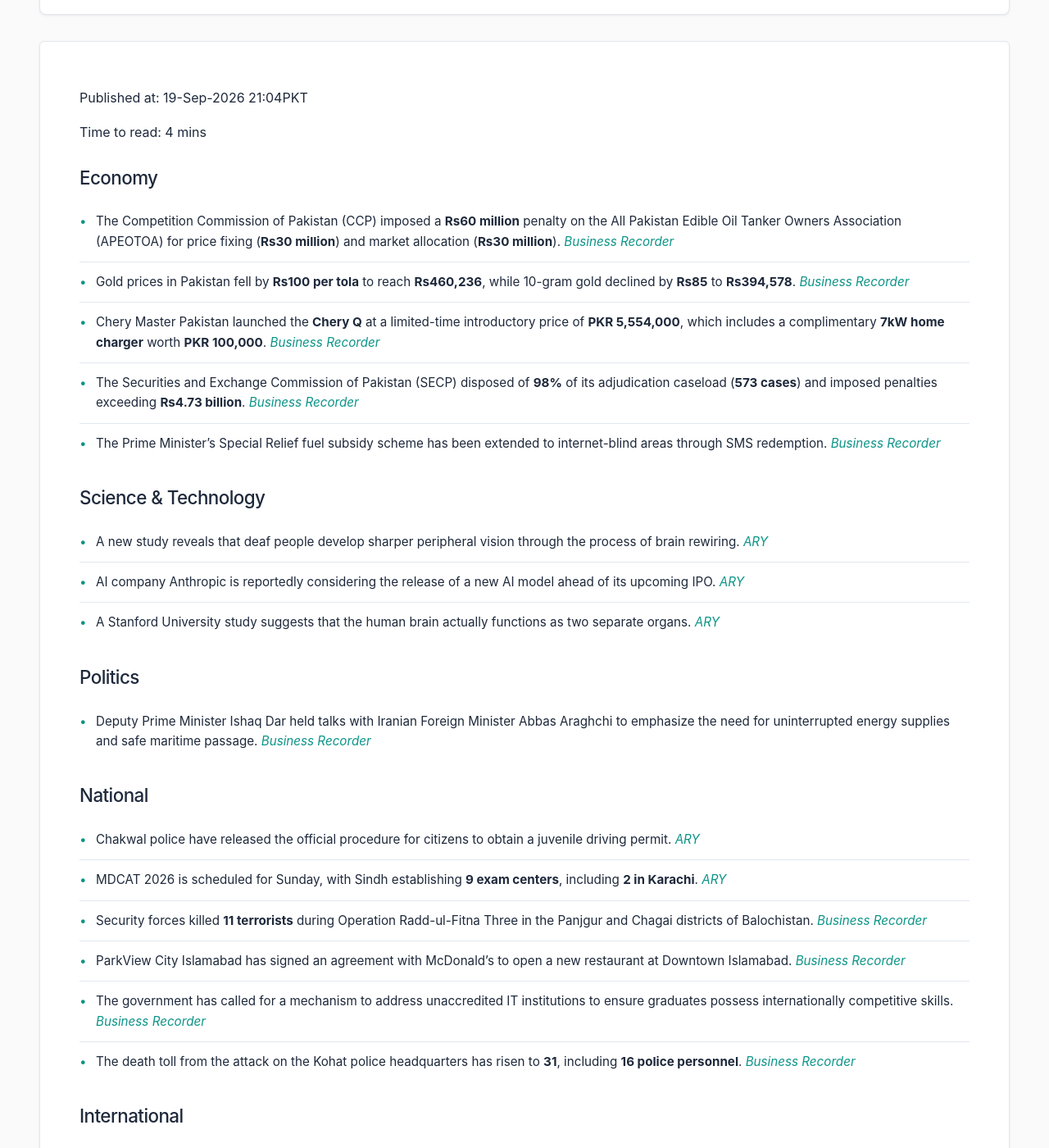
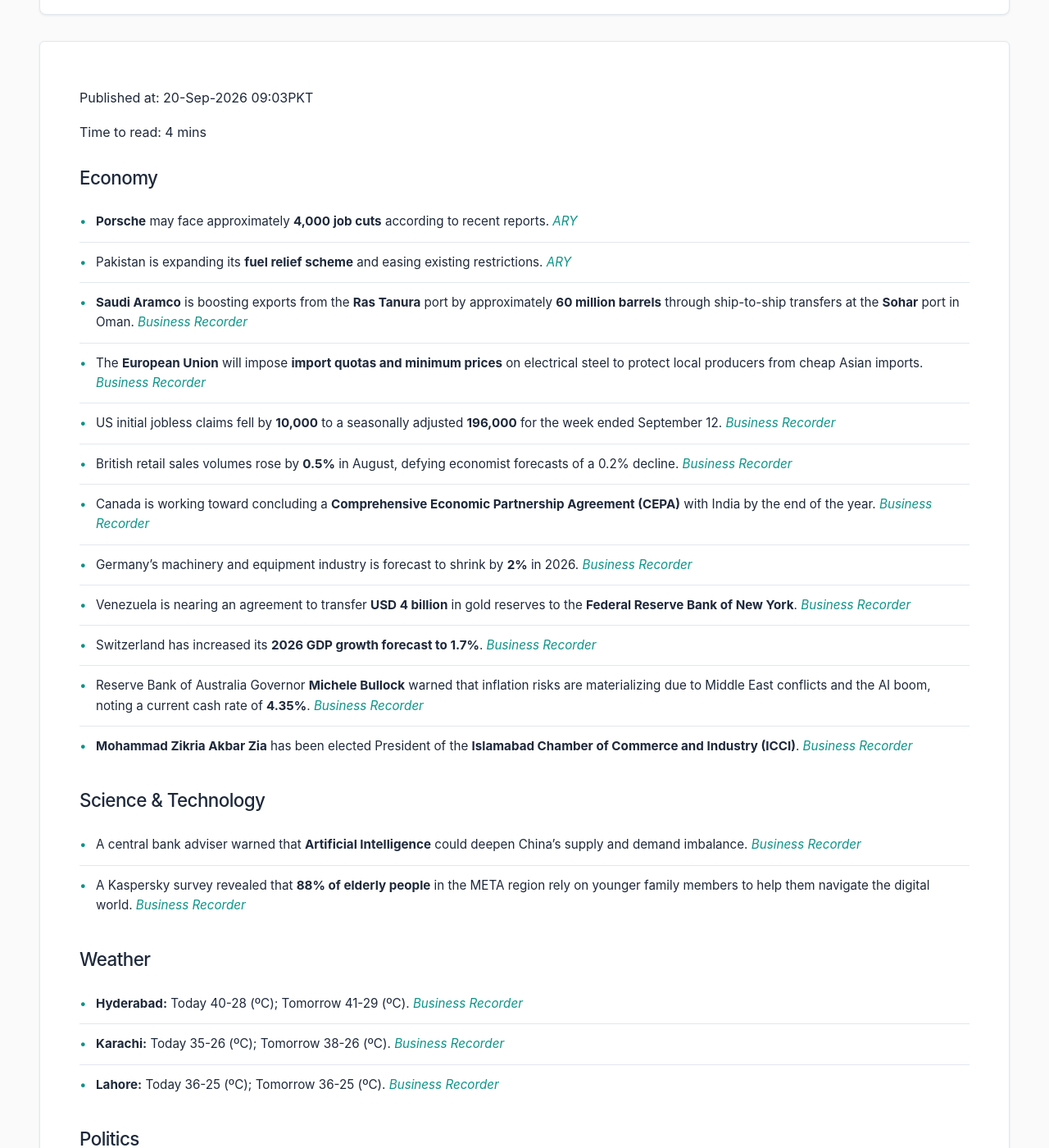
Before and after one commit to zsubzwary/news, a Jekyll site: the page built from en/index.md, in a window 1280 px wide and 1400 px high, scrolled down 209 px. Shown: the whole window at 82% size. Built offline with Jekyll 4.4.1, drawn with Linux system fonts in a browser that asks for light colours; some web fonts are replaced; comment, search, counter and statistics services are not loaded; some of the changed text lies outside the part shown.

Commit message:
DateTime; 2026-09-20T04:03:45.808Z

```diff
--- a/en/index.md
+++ b/en/index.md
@@ -4,49 +4,51 @@ title: Pakistan News Briefing
 lang: en
 ---
 
-Published at: 19-Sep-2026 21:04PKT
+Published at: 20-Sep-2026 09:03PKT
 
 Time to read: 4 mins
 
 ### Economy
-- The Competition Commission of Pakistan (CCP) imposed a **Rs60 million** penalty on the All Pakistan Edible Oil Tanker Owners Association (APEOTOA) for price fixing (**Rs30 million**) and market allocation (**Rs30 million**). *[Business Recorder](https://www.brecorder.com/news/40440262/ccp-fines-edible-oil-tanker-owners-body-rs60mn-for-cartelisation)*
-- Gold prices in Pakistan fell by **Rs100 per tola** to reach **Rs460,236**, while 10-gram gold declined by **Rs85** to **Rs394,578**. *[Business Recorder](https://www.brecorder.com/news/40440261/gold-price-declines-by-rs100-per-tola-in-pakistan)*
-- Chery Master Pakistan launched the **Chery Q** at a limited-time introductory price of **PKR 5,554,000**, which includes a complimentary **7kW home charger** worth **PKR 100,000**. *[Business Recorder](https://www.brecorder.com/news/40440254/chery-master-pakistan-launches-chery-q-setting-a-new-standard-in-everyday-mobility-at-pkr-5554000-for-a-limited-time)*
-- The Securities and Exchange Commission of Pakistan (SECP) disposed of **98%** of its adjudication caseload (**573 cases**) and imposed penalties exceeding **Rs4.73 billion**. *[Business Recorder](https://www.brecorder.com/news/40440253/secp-disposes-of-98-adjudication-caseload-imposes-rs4.73bn-in-penalties)*
-- The Prime Minister’s Special Relief fuel subsidy scheme has been extended to internet-blind areas through SMS redemption. *[Business Recorder](https://www.brecorder.com/news/40440265/fuel-subsidy-scheme-extended-to-internet-blind-areas-via-sms-redemption)*
+- **Porsche** may face approximately **4,000 job cuts** according to recent reports. *[ARY](https://arynews.tv/porsche-could-face-another-4000-job-cuts-handelsblatt-reports)*
+- Pakistan is expanding its **fuel relief scheme** and easing existing restrictions. *[ARY](https://arynews.tv/pakistan-expands-fuel-relief-scheme-and-eases-restrictions)*
+- **Saudi Aramco** is boosting exports from the **Ras Tanura** port by approximately **60 million barrels** through ship-to-ship transfers at the **Sohar** port in Oman. *[Business Recorder](https://www.brecorder.com/news/40440274/aramco-to-boost-gulf-exports-to-60m-barrels)*
+- The **European Union** will impose **import quotas and minimum prices** on electrical steel to protect local producers from cheap Asian imports. *[Business Recorder](https://www.brecorder.com/news/40440275/eu-to-impose-provisional-safeguards-to-protect-electrical-steel-from-imports)*
+- US initial jobless claims fell by **10,000** to a seasonally adjusted **196,000** for the week ended September 12. *[Business Recorder](https://www.brecorder.com/news/40440277/us-weekly-jobless-claims-unexpectedly-fall)*
+- British retail sales volumes rose by **0.5%** in August, defying economist forecasts of a 0.2% decline. *[Business Recorder](https://www.brecorder.com/news/40440278/british-consumers-defy-forecasts-up-their-shopping-again)*
+- Canada is working toward concluding a **Comprehensive Economic Partnership Agreement (CEPA)** with India by the end of the year. *[Business Recorder](https://www.brecorder.com/news/40440280/canada-optimistic-about-concluding-trade-talks-with-india-by-year-end)*
+- Germany’s machinery and equipment industry is forecast to shrink by **2%** in 2026. *[Business Recorder](https://www.brecorder.com/news/40440282/germany-machinery-sector-to-see-fourth-year-of-decline)*
+- Venezuela is nearing an agreement to transfer **USD 4 billion** in gold reserves to the **Federal Reserve Bank of New York**. *[Business Recorder](https://www.brecorder.com/news/40440283/venezuela-nears-deal-to-move-usd4bn-gold-reserve-to-new-york-ft-says)*
+- Switzerland has increased its **2026 GDP growth forecast to 1.7%**. *[Business Recorder](https://www.brecorder.com/news/40440284/switzerland-ups-2026-gdp-growth-forecast)*
+- Reserve Bank of Australia Governor **Michele Bullock** warned that inflation risks are materializing due to Middle East conflicts and the AI boom, noting a current cash rate of **4.35%**. *[Business Recorder](https://www.brecorder.com/news/40440286/australias-central-bank-chief-warns-inflation-risks-materialising)*
+- **Mohammad Zikria Akbar Zia** has been elected President of the **Islamabad Chamber of Commerce and Industry (ICCI)**. *[Business Recorder](https://www.brecorder.com/news/40440305/zikria-elected-icci-president)*
 
 ### Science & Technology
-- A new study reveals that deaf people develop sharper peripheral vision through the process of brain rewiring. *[ARY](https://arynews.tv/deaf-people-develop-sharper-peripheral-vision-through-brain-rewiring-study-reveals)*
-- AI company Anthropic is reportedly considering the release of a new AI model ahead of its upcoming IPO. *[ARY](https://arynews.tv/anthropic-considers-releasing-new-ai-model-ahead-of-ipo-sources-say)*
-- A Stanford University study suggests that the human brain actually functions as two separate organs. *[ARY](https://arynews.tv/human-brain-is-actually-two-separate-organs-stanford-study-reveals)*
+- A central bank adviser warned that **Artificial Intelligence** could deepen China's supply and demand imbalance. *[Business Recorder](https://www.brecorder.com/news/40440279/china-central-bank-adviser-says-ai-may-deepen-supply-demand-imbalance)*
+- A Kaspersky survey revealed that **88% of elderly people** in the META region rely on younger family members to help them navigate the digital world. *[Business Recorder](https://www.brecorder.com/news/40440304/young-people-helping-the-elderly-navigate-digital-world)*
+
+### Weather
+- **Hyderabad:** Today 40-28 (ºC); Tomorrow 41-29 (ºC). *[Business Recorder](https://www.brecorder.com/news/40440269/the-weather)*
+- **Karachi:** Today 35-26 (ºC); Tomorrow 38-26 (ºC). *[Business Recorder](https://www.brecorder.com/news/40440269/the-weather)*
+- **Lahore:** Today 36-25 (ºC); Tomorrow 36-25 (ºC). *[Business Recorder](https://www.brecorder.com/news/40440269/the-weather)*
 
 ### Politics
-- Deputy Prime Minister Ishaq Dar held talks with Iranian Foreign Minister Abbas Araghchi to emphasize the need for uninterrupted energy supplies and safe maritime passage. *[Business Recorder](https://www.brecorder.com/news/40440255/dar-stresses-need-for-uninterrupted-energy-supplies-amid-regional-tensions)*
+- Pakistan has advocated for **technology-driven UN peacekeeping** operations that prioritize a "human face." *[ARY](https://arynews.tv/pakistan-calls-for-technology-driven-un-peacekeeping-with-a-human-face)*
+- Federal Minister Qaiser Ahmed Sheikh claimed provinces are misusing the **18th Amendment** and noted that **110 to 120 million** people in Pakistan have fallen below the poverty line. *[Business Recorder](https://www.brecorder.com/news/40440301/provinces-misusing-18th-amendment-claims-qaiser)*
 
 ### National
-- Chakwal police have released the official procedure for citizens to obtain a juvenile driving permit. *[ARY](https://arynews.tv/how-to-get-juvenile-driving-permit-chakwal-police-shares-procedure)*
-- MDCAT 2026 is scheduled for Sunday, with Sindh establishing **9 exam centers**, including **2 in Karachi**. *[ARY](https://arynews.tv/mdcat-2026-set-for-sunday-sindh-establishes-9-exam-centers-including-2-in-karachi)*
-- Security forces killed **11 terrorists** during Operation Radd-ul-Fitna Three in the Panjgur and Chagai districts of Balochistan. *[Business Recorder](https://www.brecorder.com/news/40440259/11-terrorists-killed-in-security-operations-in-panjgur-chagai-state-media)*
-- ParkView City Islamabad has signed an agreement with McDonald’s to open a new restaurant at Downtown Islamabad. *[Business Recorder](https://www.brecorder.com/news/40440256/parkview-city-islamabad-signs-agreement-with-mcdonalds-for-new-restaurant-at-downtown-islamabad)*
-- The government has called for a mechanism to address unaccredited IT institutions to ensure graduates possess internationally competitive skills. *[Business Recorder](https://www.brecorder.com/news/40440251/govt-moves-to-strengthen-it-education-standards)*
-- The death toll from the attack on the Kohat police headquarters has risen to **31**, including **16 police personnel**. *[Business Recorder](https://www.brecorder.com/news/40440248/death-toll-from-attack-at-police-hq-in-kohat-rises-to-31)*
+- The **MDCAT 2026** Juvenile Card requirement has been waived for candidates in **Sindh**. *[ARY](https://arynews.tv/mdcat-2026-juvenile-card-requirement-waived-for-candidates-in-sindh)*
+- A police officer in **Karachi** has been suspended following accusations of harassing a girl. *[ARY](https://arynews.tv/karachi-police-officer-accused-of-harassing-girl-suspended)*
+- Chief Justice **Yahya Afridi** has emphasized the need for better professional resources and institutional support for district judicial officers. *[Business Recorder](https://www.brecorder.com/news/40440270/backbone-badly-bent)*
+- Pakistan reported **1,914 cases** of violence and abuse against children in the first six months of 2026, averaging nearly four cases per day. *[Business Recorder](https://www.brecorder.com/news/40440271/a-state-failing-its-children)*
+- Islamabad reported a surge in crime including over **10 kidnappings** in a single day, **36 carjackings**, **12 street crimes**, and **17 thefts**. *[Business Recorder](https://www.brecorder.com/news/40440302/over-10-cases-of-kidnapping-reported-in-capital-in-a-single-day)*
+- KP Chief Minister **Muhammad Sohail Afridi** visited Kohat to meet families of police and civilians martyred in a terrorist attack. *[Business Recorder](https://www.brecorder.com/news/40440303/kp-cm-visits-kohat-meets-families-of-martyred-police-personnel)*
 
 ### International
-- A *Washington Post* report states that US troop deaths during the Iran war exceed the official Pentagon count by at least **four**. *[ARY](https://arynews.tv/us-troop-deaths-during-iran-war-exceed-pentagon-count-by-at-least-four-washington-post-reports)*
-- The UN has permitted the Palestinian president to address the assembly via video after the US denied his visa. *[ARY](https://arynews.tv/un-allows-palestinian-president-to-again-speak-via-video-after-us-denies-visa)*
-- Large plumes of smoke were observed near Riyadh airport following alerts regarding potential aerial attacks by the Houthi group. *[Business Recorder](https://www.brecorder.com/news/40440264/flames-smoke-seen-near-riyadh-airport-after-saudi-warning-of-aerial-attack-threat)*
-- Canada expressed optimism regarding the conclusion of the Comprehensive Economic Partnership Agreement (CEPA) trade talks with India by the end of the year. *[Business Recorder](https://www.brecorder.com/news/40440263/canada-optimistic-about-concluding-trade-talks-with-india-by-year-end-minister-says)*
-- Denmark and Greenland clarified that a new security agreement with the US will not result in a loss of Greenland's sovereignty. *[Business Recorder](https://www.brecorder.com/news/40440260/greenland-denmark-say-us-deal-will-not-cede-sovereignty)*
-- Dmitry Medvedev stated that recent US sanctions against Russia justify the implementation of "military deterrence." *[Business Recorder](https://www.brecorder.com/news/40440258/us-sanctions-merit-russian-military-deterrence-medvedev-says)*
-- The US has approved a potential **$2.68 billion** sale of air defense equipment to Ukraine. *[Business Recorder](https://www.brecorder.com/news/40440257/us-approves-potential-27bn-air-defense-sale-to-ukraine)*
-- Iran executed Hossein Pedaran for allegedly providing intelligence regarding missile sites in Isfahan province to Mossad. *[Business Recorder](https://www.brecorder.com/news/40440250/iran-executes-man-accused-of-providing-missile-info-to-israel-judiciary)*
-- China is investigating Meituan unit Beijing Sankuai Information Technology for suspected antitrust and unfair competition violations. *[Business Recorder](https://www.brecorder.com/news/40440246/china-investigates-meituan-and-alibaba-units-for-suspected-antitrust-violations)*
+- Flames and smoke were reported near **Riyadh airport** following Saudi warnings of an aerial attack threat. *[ARY](https://arynews.tv/flames-smoke-seen-near-riyadh-airport-after-saudi-warning-of-aerial-attack-threat)*
+- India warned that new **US tariffs** regarding the purchase of Russian oil could negatively impact bilateral relations. *[Business Recorder](https://www.brecorder.com/news/40440276/india-warns-new-us-tariffs-over-russian-oil-may-hit-ties-vows-to-protect-energy-security)*
+- Major US airlines are opposing **Air China’s** bid to schedule additional flights between Beijing and US East Coast cities like New York and Washington. *[Business Recorder](https://www.brecorder.com/news/40440281/major-us-airlines-oppose-air-china-bid-to-schedule-additional-us-flights)*
 
 ### Sports
-- Millwall and West Ham played to a **2-2** draw. *[ARY](https://arynews.tv/millwall-west-ham-share-four-goals-in-2-2-draw)*
-- Sophie Cunningham responded to public backlash regarding her participation in Team USA games. *[ARY](https://arynews.tv/sophie-cunningham-hits-back-at-backlash-over-team-usa-games)*
-- New Zealand all-rounder Rachin Ravindra is a doubt for the upcoming series against India after dislocating his right shoulder during a promotional shoot. *[Business Recorder](https://www.brecorder.com/news/40440247/new-zealands-ravindra-a-doubt-for-india-series-after-injury-in-promotional-shoot)*
-- OCA President Sheikh Joaan bin Hamad Al Thani urged politicians to remain out of sports following a diplomatic incident at the Asian Games. *[Business Recorder](https://www.brecorder.com/news/40440245/asian-olympic-boss-says-politicians-need-to-stay-out-of-sport-at-nagoya-games)*
-
-### Health
-- Authorities in Rawalpindi confirmed **nine dengue cases** and have destroyed over **180,000 larval sites**. *[ARY](https://arynews.tv/nine-dengue-cases-confirmed-in-rawalpindi-over-180000-larval-sites-destroyed)*
+- Arsenal manager **Mikel Arteta** vowed the team would learn from their defeat against **Brighton**. *[ARY](https://arynews.tv/arteta-vows-arsenal-will-learn-from-chastening-brighton-defeat)*
+- African champions have defeated Asian champions to qualify for the **Intercontinental Cup**. *[ARY](https://arynews.tv/african-champions-beat-asian-champions-to-reach-intercontinental-cup)*
+- **Mourinho** expressed admiration for **Real Madrid’s** mindset ahead of their showdown with Atletico Madrid. *[ARY](https://arynews.tv/real-madrids-mindset-impresses-mourinho-ahead-of-atletico-showdown)*
```
